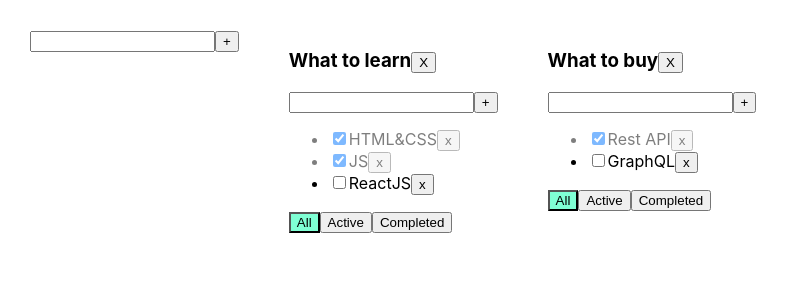
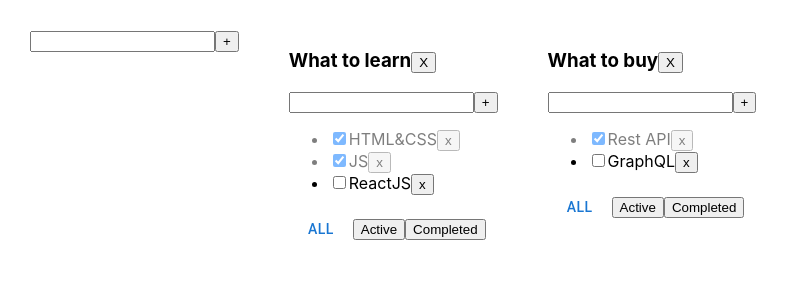
Before and after one commit to Kliapwnz/todoFinaly, a React (Create React App) app: page / in a window 1280 px wide. Shown: the top 300 px of the page, without its empty margins (0-789 px from the left). Built offline with nearby package versions, Linux system fonts and the light colour scheme.

Commit message:
material ui start

```diff
--- a/package.json
+++ b/package.json
@@ -3,6 +3,11 @@
   "version": "0.1.0",
   "private": true,
   "dependencies": {
+    "@emotion/react": "^11.10.6",
+    "@emotion/styled": "^11.10.6",
+    "@mui/icons-material": "^5.11.16",
+    "@mui/material": "^5.12.1",
+    "@mui/styled-engine-sc": "^5.12.0",
     "@testing-library/jest-dom": "^5.16.5",
     "@testing-library/react": "^13.4.0",
     "@testing-library/user-event": "^13.5.0",
@@ -15,6 +20,7 @@
     "react-dom": "^18.2.0",
     "react-scripts": "5.0.1",
     "react-uuid": "^2.0.0",
+    "styled-components": "^5.3.10",
     "typescript": "^4.8.4",
     "uuid": "^9.0.0",
     "web-vitals": "^2.1.4"
--- a/src/Todolist.tsx
+++ b/src/Todolist.tsx
@@ -2,6 +2,7 @@ import React, {ChangeEvent, KeyboardEvent, useState} from 'react';
 import {FilterValuesType} from './App';
 import {AddItemForm} from "./AddItemForm";
 import {EditableSpan} from "./EditableSpan";
+import {Button} from "@mui/material";
 
 export type TaskType = {
     id: string
@@ -68,9 +69,9 @@ export function Todolist(props: PropsType) {
             }
         </ul>
         <div>
-            <button className={props.filter === 'all' ? "active-filter" : ""}
+            <Button className={props.filter === 'all' ? "active-filter" : ""}
                     onClick={onAllClickHandler}>All
-            </button>
+            </Button>
             <button className={props.filter === 'active' ? "active-filter" : ""}
                     onClick={onActiveClickHandler}>Active
             </button>
```
Also changed, not shown: 1 other file (tests, documents, lock files or other folders).
